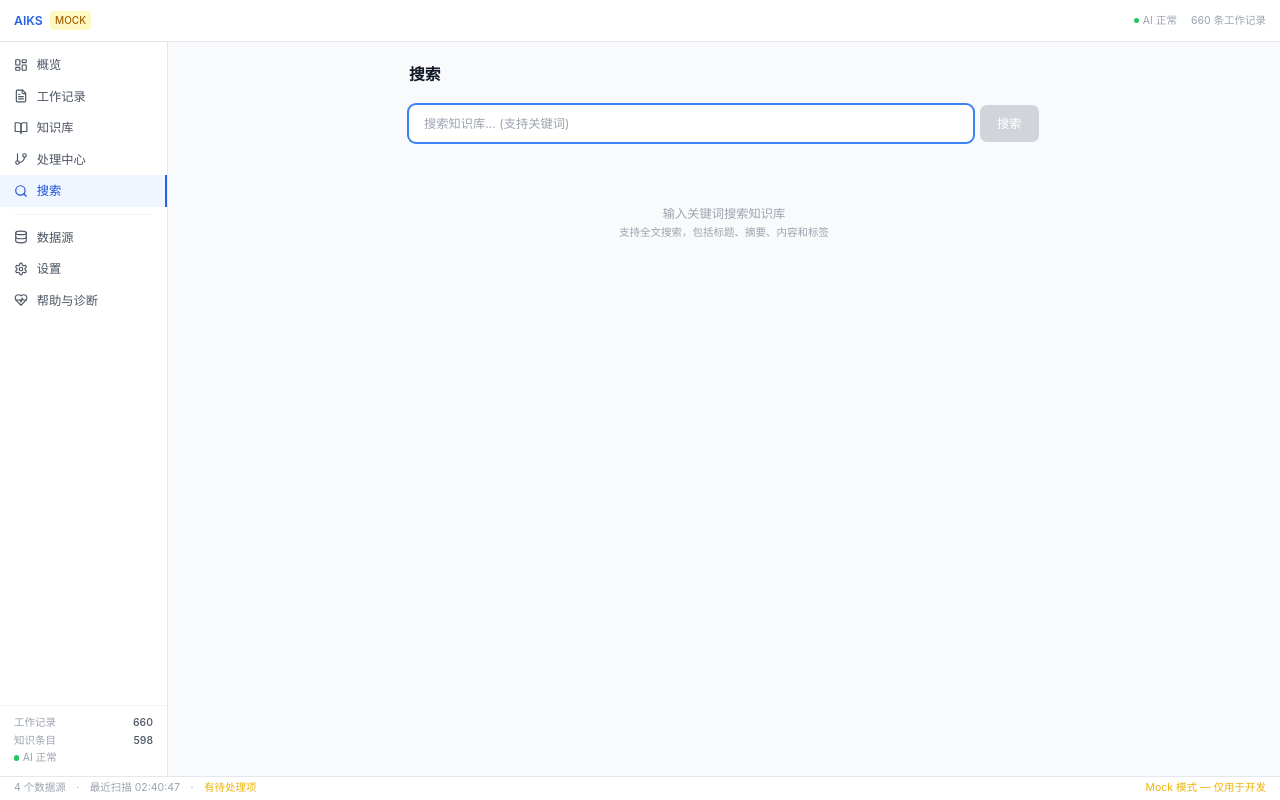
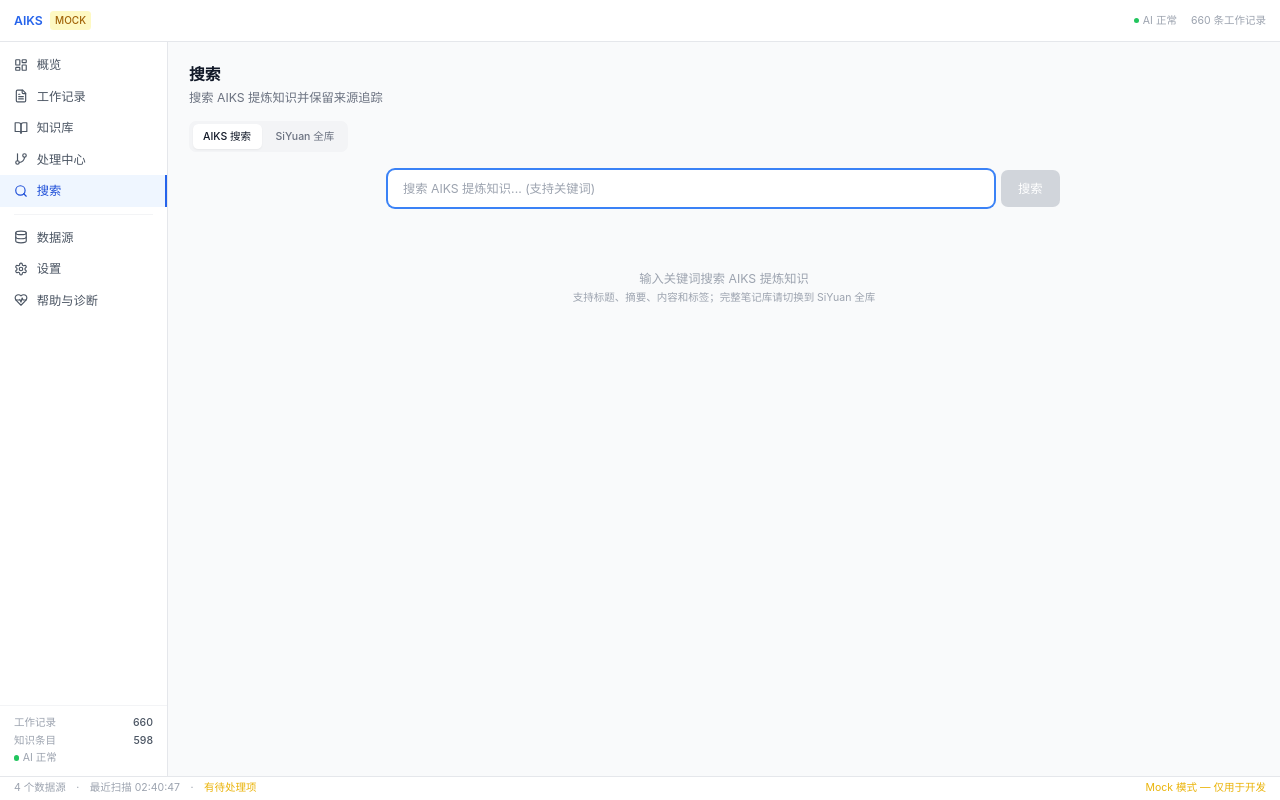
Before and after one commit to Sunan869/aiks, a React (Vite) app in the folder apps/aiks-desktop/: page / in a window 1280 px wide. Both pictures are taken after a click on the button "搜索". Built offline with nearby package versions, Linux system fonts and the light colour scheme; the HTML template or start-up script is replaced by a standard one.

Commit message:
feat: expose SiYuan native search in Desktop search page

```diff
--- a/apps/aiks-desktop/src/pages/SearchPage.tsx
+++ b/apps/aiks-desktop/src/pages/SearchPage.tsx
@@ -1,6 +1,7 @@
 import { useState, useCallback } from "react";
 import { getApi } from "../api/client";
 import type { SearchResponse, SearchResult } from "../api/types";
+import SiYuanWorkspace from "../components/SiYuanWorkspace";
 
 const CATEGORY_LABELS: Record<string, string> = {
   troubleshooting: "故障排查",
@@ -17,8 +18,10 @@ function parseTags(tags: string): string[] {
 }
 
 interface Props { onViewKnowledge?: (id: string) => void; }
+type SearchSurface = "aiks" | "siyuan";
 
 export default function SearchPage({ onViewKnowledge }: Props) {
+  const [surface, setSurface] = useState<SearchSurface>("aiks");
   const [query, setQuery] = useState("");
   const [result, setResult] = useState<SearchResponse | null>(null);
   const [loading, setLoading] = useState(false);
@@ -43,17 +46,51 @@ export default function SearchPage({ onViewKnowledge }: Props) {
   };
 
   return (
-    <div className="p-6 max-w-3xl mx-auto">
-      <h1 className="text-lg font-semibold text-gray-900 dark:text-gray-100 mb-5">搜索</h1>
+    <div className="flex h-full min-h-0 flex-col p-6">
+      <div className="mb-4">
+        <h1 className="text-lg font-semibold text-gray-900 dark:text-gray-100">搜索</h1>
+        <p className="mt-0.5 text-sm text-gray-500">
+          {surface === "aiks"
+            ? "搜索 AIKS 提炼知识并保留来源追踪"
+            : "直接使用 SiYuan 原生全库搜索，不复制其索引与搜索语义"}
+        </p>
+      </div>
 
-      {/* Search input */}
+      <div className="mb-5 flex items-center gap-1 self-start rounded-lg bg-gray-100 p-1 dark:bg-gray-800">
+        <button
+          type="button"
+          onClick={() => setSurface("aiks")}
+          className={`rounded-md px-3 py-1.5 text-xs font-medium transition-colors ${surface === "aiks"
+            ? "bg-white text-gray-900 shadow-sm dark:bg-gray-700 dark:text-gray-100"
+            : "text-gray-500 hover:text-gray-700 dark:text-gray-400 dark:hover:text-gray-200"}`}
+        >
+          AIKS 搜索
+        </button>
+        <button
+          type="button"
+          onClick={() => setSurface("siyuan")}
+          className={`rounded-md px-3 py-1.5 text-xs font-medium transition-colors ${surface === "siyuan"
+            ? "bg-white text-gray-900 shadow-sm dark:bg-gray-700 dark:text-gray-100"
+            : "text-gray-500 hover:text-gray-700 dark:text-gray-400 dark:hover:text-gray-200"}`}
+        >
+          SiYuan 全库
+        </button>
+      </div>
+
+      {surface === "siyuan" ? (
+        <SiYuanWorkspace
+          title="SiYuan 全库搜索"
+          description="在原生 SiYuan 工作区中搜索手工笔记、AIKS 同步知识和其他已有内容。"
+        />
+      ) : (
+        <div className="w-full max-w-3xl self-center">
           <div className="flex gap-2 mb-6">
             <input
               type="text"
               value={query}
               onChange={e => setQuery(e.target.value)}
               onKeyDown={handleKeyDown}
-          placeholder="搜索知识库... (支持关键词)"
+              placeholder="搜索 AIKS 提炼知识... (支持关键词)"
               className="flex-1 px-4 py-2.5 border border-gray-300 dark:border-gray-600 rounded-lg text-sm bg-white dark:bg-gray-800 text-gray-900 dark:text-gray-100 placeholder-gray-400 focus:outline-none focus:ring-2 focus:ring-blue-500 focus:border-transparent"
               autoFocus
             />
@@ -80,8 +117,8 @@ export default function SearchPage({ onViewKnowledge }: Props) {
 
               {result.results.length === 0 ? (
                 <div className="text-center py-12 text-gray-400">
-              <p className="text-sm">没有找到相关知识</p>
-              <p className="text-xs mt-1">尝试使用不同的关键词，或先处理更多工作记录</p>
+                  <p className="text-sm">没有找到相关提炼知识</p>
+                  <p className="text-xs mt-1">可以尝试不同关键词，或切换到 SiYuan 全库搜索手工笔记</p>
                 </div>
               ) : (
                 <div className="space-y-3">
@@ -128,8 +165,10 @@ export default function SearchPage({ onViewKnowledge }: Props) {
 
           {!result && !loading && (
             <div className="text-center py-12 text-gray-400">
-          <p className="text-sm">输入关键词搜索知识库</p>
-          <p className="text-xs mt-1">支持全文搜索，包括标题、摘要、内容和标签</p>
+              <p className="text-sm">输入关键词搜索 AIKS 提炼知识</p>
+              <p className="text-xs mt-1">支持标题、摘要、内容和标签；完整笔记库请切换到 SiYuan 全库</p>
+            </div>
+          )}
         </div>
       )}
     </div>
```
Lines whose indentation alone changed are shown as unchanged.
